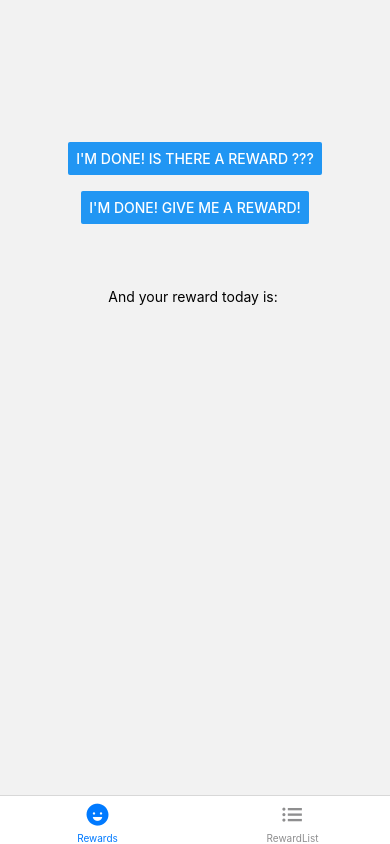
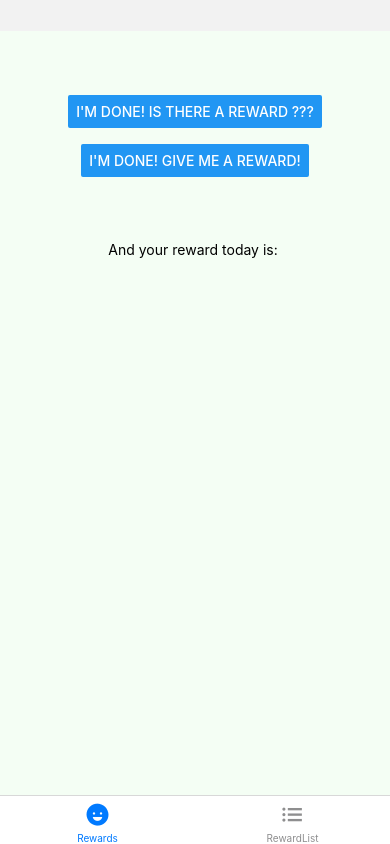
Before and after one commit to PaiviKero/Celebalooza, a React Native app: screen / in a window 390 px wide. Built offline with nearby package versions, Linux system fonts and the light colour scheme.

Commit message:
color fixes

```diff
--- a/src/styles/colors.js
+++ b/src/styles/colors.js
@@ -1,5 +1,5 @@
 export const colors = {
-  bg: "#DAF7A6",
+  bg: "#F4FEF4",
   ui: {
     primary: "#FFE5B4",
     secondary: "#2196F3",
--- a/src/styles/reward.styles.js
+++ b/src/styles/reward.styles.js
@@ -8,17 +8,19 @@ import { colors } from "./colors";
 export const RewardListView = styled.View`
   flex: 1;
   margin-top: 8%;
-  background-color: colors.bg;
+  background-color: ${(props) => colors.bg};
   align-items: center;
   align-self: center;
+  width: 100%;
 `;
 
 export const RewardView = styled.View`
   flex: 1;
-  margin-top: 20%;
-  background-color: colors.bg;
+  margin-top: 8%;
+  background-color: ${(props) => colors.bg};
   align-items: center;
   align-self: center;
+  width: 100%;
 `;
 
 export const RewardItem = styled(Text)`
@@ -26,13 +28,13 @@ export const RewardItem = styled(Text)`
   padding-right: 5px;
   margin-top: 5px;
   margin-left: 10px;
-  background-color: #ffe5b4;
+  background-color: ${(props) => colors.ui.primary};
   width: 85%;
 `;
 
 export const RewardInput = styled(TextInput)`
   padding-left: 5px;
-  background-color: #ffe5b4;
+  background-color: ${(props) => colors.ui.primary};
   width: 80%;
 `;
 
```
